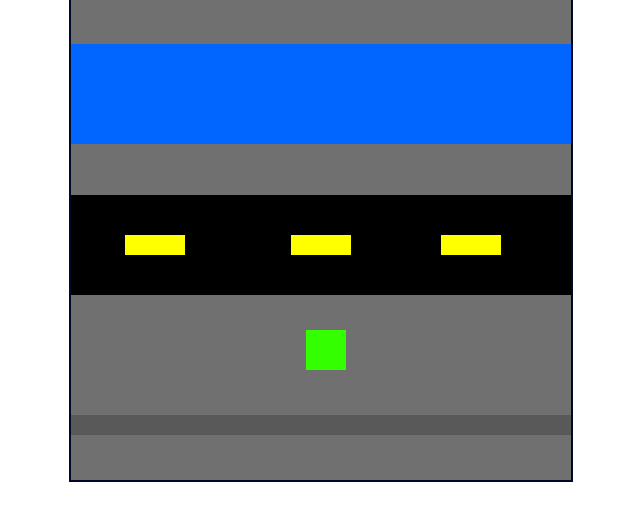
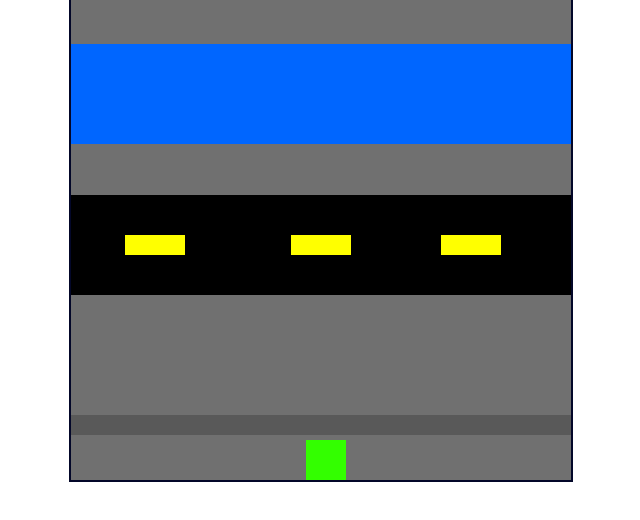
Before and after one commit to AddeyWelch/frogger_game, a plain HTML site: page index.html in a window 1280 px wide. Shown: the part 180-700 px from the top of the page, without its empty margins (319-959 px from the left). Drawn offline with Linux system fonts and the light colour scheme.

```diff
--- a/index.html
+++ b/index.html
@@ -9,7 +9,7 @@
     <center><img src="http://andyluvsdonna.com/wp-content/uploads/2015/02/frogger.png" alt="what image shows" height="150" width="400"></center>
 <center>
   <div id="pane">
-    <div id="box" style="left: 235px; top: 350px;"></div>
+    <div id="box" style="left: 235px; top: 460px;"></div>
     <!-- <div id="car" style="left: 0px;"></div> -->
     <div id="street" style="235px; top: 215px;"></div>
     <div id="lanes" style="0px; top: 155px;"></div>
```
